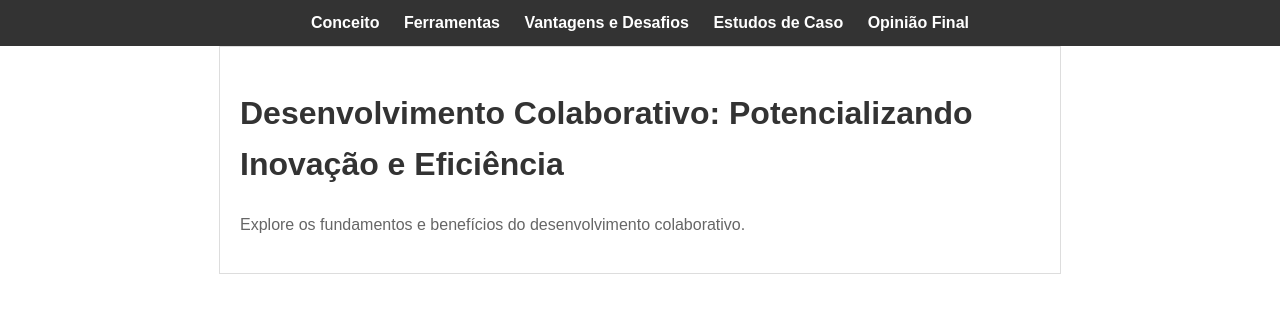
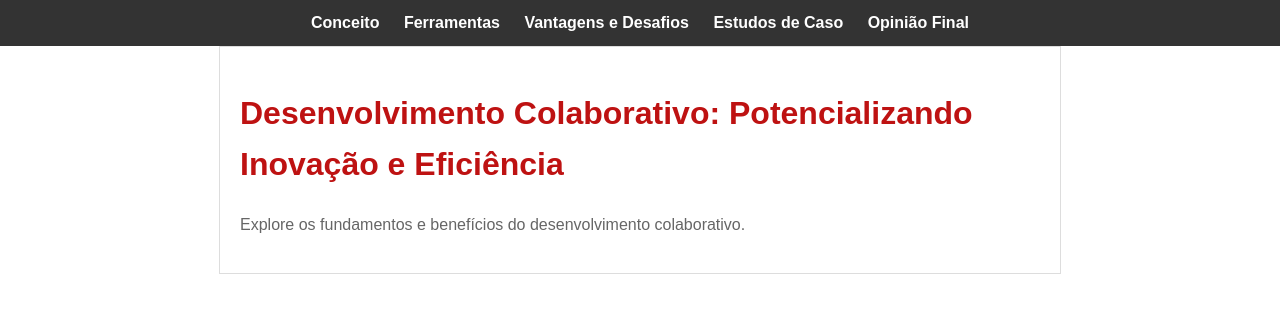
Before and after one commit to tomaspreira08/Desenvolvimento-Colaborativo, a plain HTML site: page index.html in a window 1280 px wide. Drawn offline with Linux system fonts and the light colour scheme.

Commit message:
Mensagem do seu commit

```diff
--- a/index.html
+++ b/index.html
@@ -23,7 +23,7 @@
             border: 1px solid #ddd;
         }
         h1, h2 {
-            color: #333;
+            color: #be1212;
         }
         p {
             color: #666;
```
